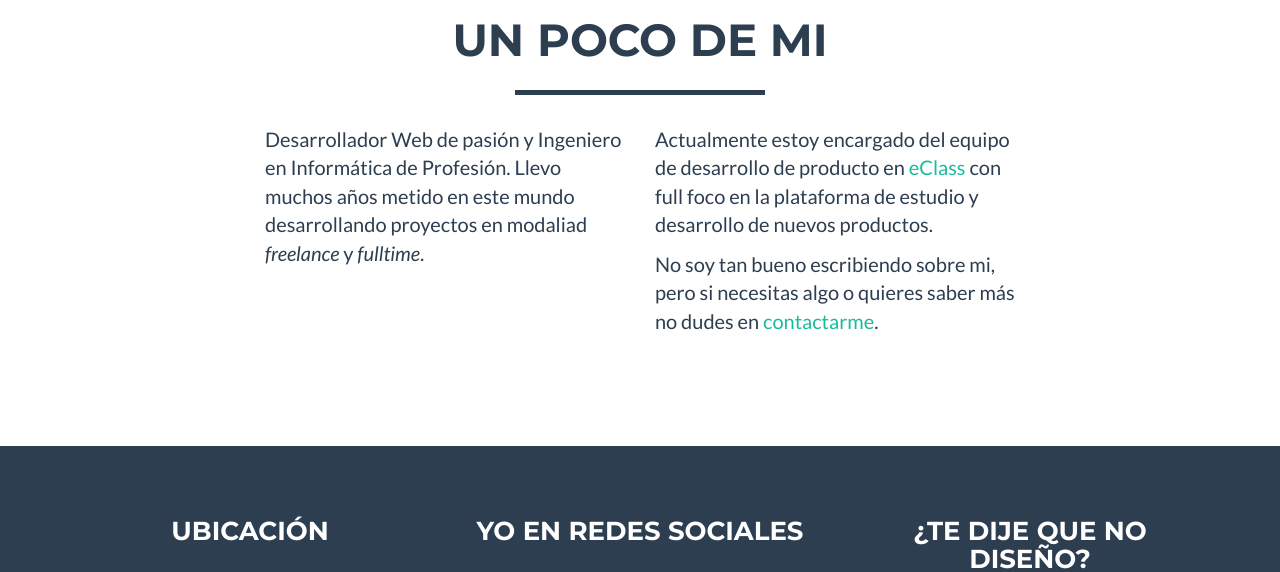
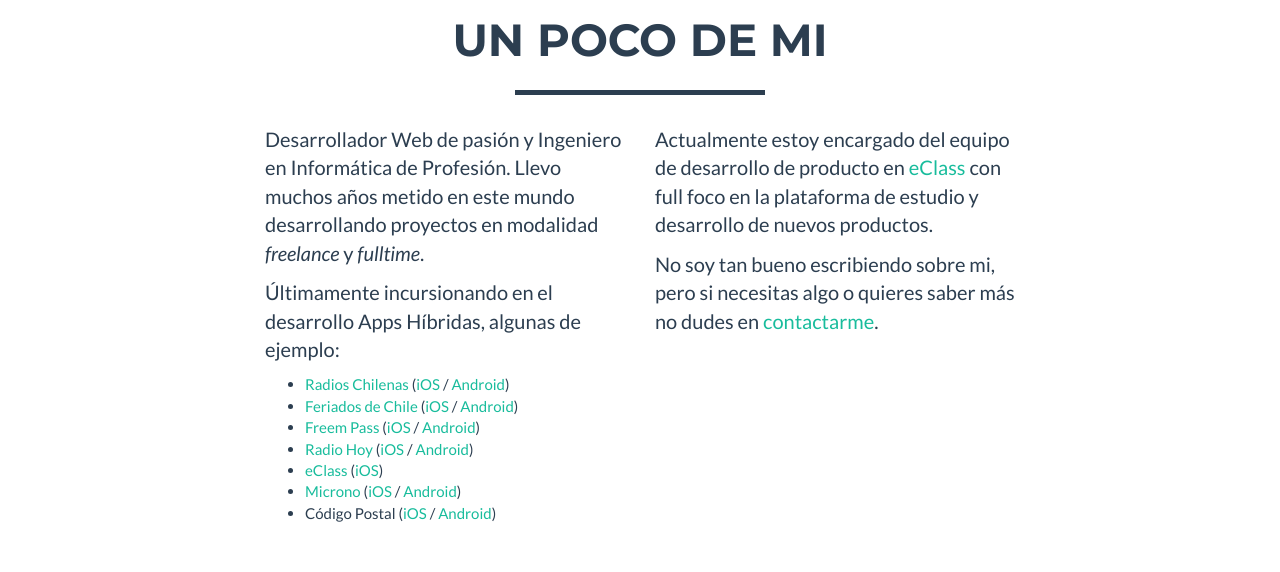
Before and after one commit to quest/quest.github.io, a plain HTML site: page index.html in a window 1280 px wide. Shown: the part 860-1432 px from the top of the page. Drawn offline with nearby package versions, Linux system fonts and the light colour scheme.

Commit message:
se agregan apps

```diff
--- a/index.html
+++ b/index.html
@@ -168,7 +168,31 @@
             </div>
             <div class="row">
                 <div class="col-lg-4 col-lg-offset-2">
-                    <p>Desarrollador Web de pasión y Ingeniero en Informática de Profesión. Llevo muchos años metido en este mundo desarrollando proyectos en modaliad <i>freelance</i> y <i>fulltime</i>.</p>
+                    <p>Desarrollador Web de pasión y Ingeniero en Informática de Profesión. Llevo muchos años metido en este mundo desarrollando proyectos en modalidad <i>freelance</i> y <i>fulltime</i>.</p>
+                    <p>Últimamente incursionando en el desarrollo Apps Híbridas, algunas de ejemplo:</p>
+                    <ul>
+                        <li>
+                            <a href="https://www.radioschilenas.com" target="_blank">Radios Chilenas</a> (<a href="https://itunes.apple.com/us/app/radios-chilenas/id1262848348?ls=1&mt=8" target="_blank">iOS</a> / <a href="https://play.google.com/store/apps/details?id=cl.victorsanmartin.radioschilenas" target="_blank">Android</a>)
+                        </li>
+                        <li>
+                            <a href="https://www.feriadosapp.com" target="_blank">Feriados de Chile</a> (<a href="https://itunes.apple.com/us/app/feriados-de-chile/id1190614026?ls=1&mt=8" target="_blank">iOS</a> / <a href="https://play.google.com/store/apps/details?id=com.victorsanmartin.feriadosapp" target="_blank">Android</a>)
+                        </li>
+                        <li>
+                            <a href="https://www.freempass.cl" target="_blank">Freem Pass</a> (<a href="https://itunes.apple.com/us/app/freem-pass/id1187668915?ls=1&mt=8" target="_blank">iOS</a> / <a href="https://play.google.com/store/apps/details?id=com.victorsanmartin.freempass" target="_blank">Android</a>)
+                        </li>
+                        <li>
+                            <a href="http://www.radiohoy.cl" target="_blank">Radio Hoy</a> (<a href="https://itunes.apple.com/us/app/radio-hoy/id1212708914?ls=1&mt=8" target="_blank">iOS</a> / <a href="https://play.google.com/store/apps/details?id=com.victorsanmartin.radiohoy" target="_blank">Android</a>)
+                        </li>
+                        <li>
+                            <a href="http://www.eclass.cl" target="_blank">eClass</a> (<a href="https://itunes.apple.com/us/app/eclass/id1018708983?ls=1&mt=8" target="_blank">iOS</a>)
+                        </li>
+                        <li>
+                            <a href="https://www.microno.net" target="_blank">Microno</a> (<a href="https://itunes.apple.com/us/app/microno/id1131126570?ls=1&mt=8" target="_blank">iOS</a> / <a href="https://play.google.com/store/apps/details?id=com.victorsanmartin.microno.cl" target="_blank">Android</a>)
+                        </li>
+                        <li>
+                            Código Postal (<a href="https://itunes.apple.com/us/app/c%C3%B3digo-postal/id1256185738?ls=1&mt=8" target="_blank">iOS</a> / <a href="https://play.google.com/store/apps/details?id=cl.victorsanmartin.codigopostal" target="_blank">Android</a>)
+                        </li>
+                    </ul>
                 </div>
                 <div class="col-lg-4">
                     <p>Actualmente estoy encargado del equipo de desarrollo de producto en <a href="http://eclass.cl">eClass</a> con full foco en la plataforma de estudio y desarrollo de nuevos productos.</p>
```
